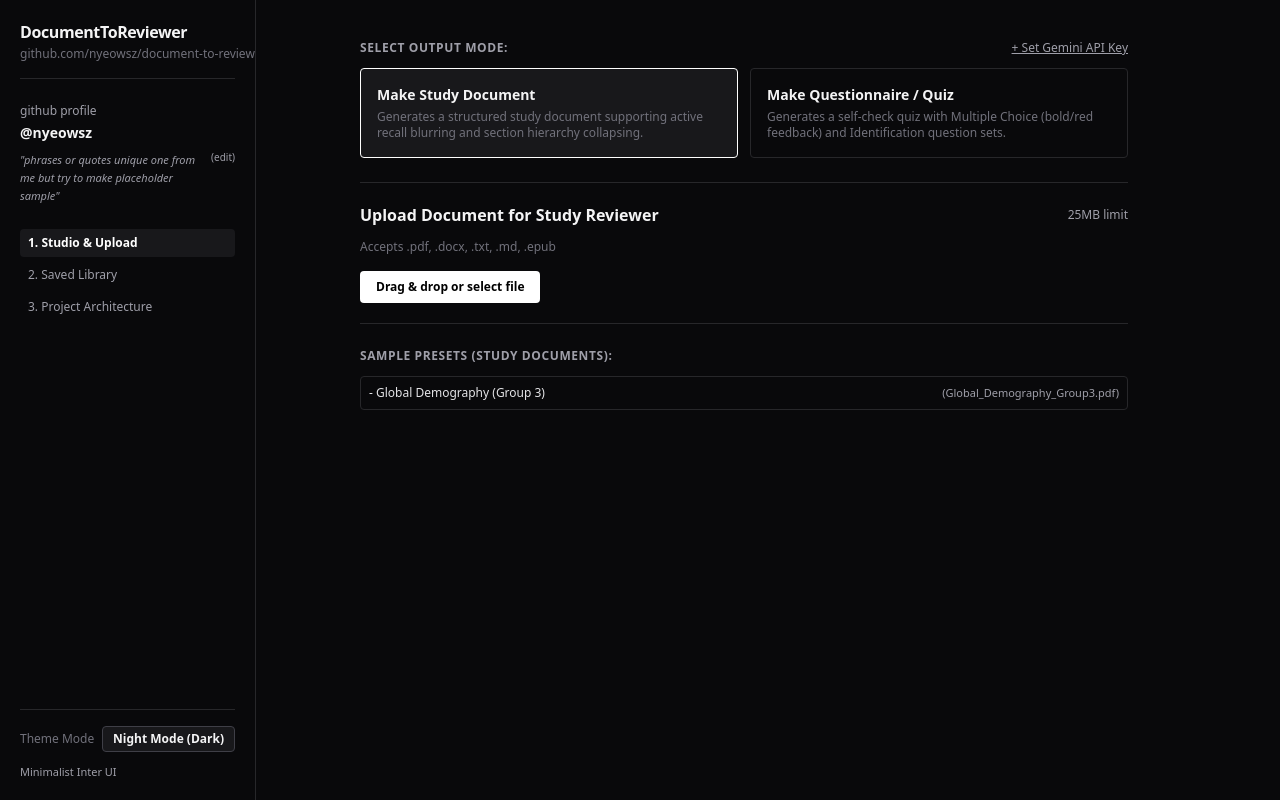
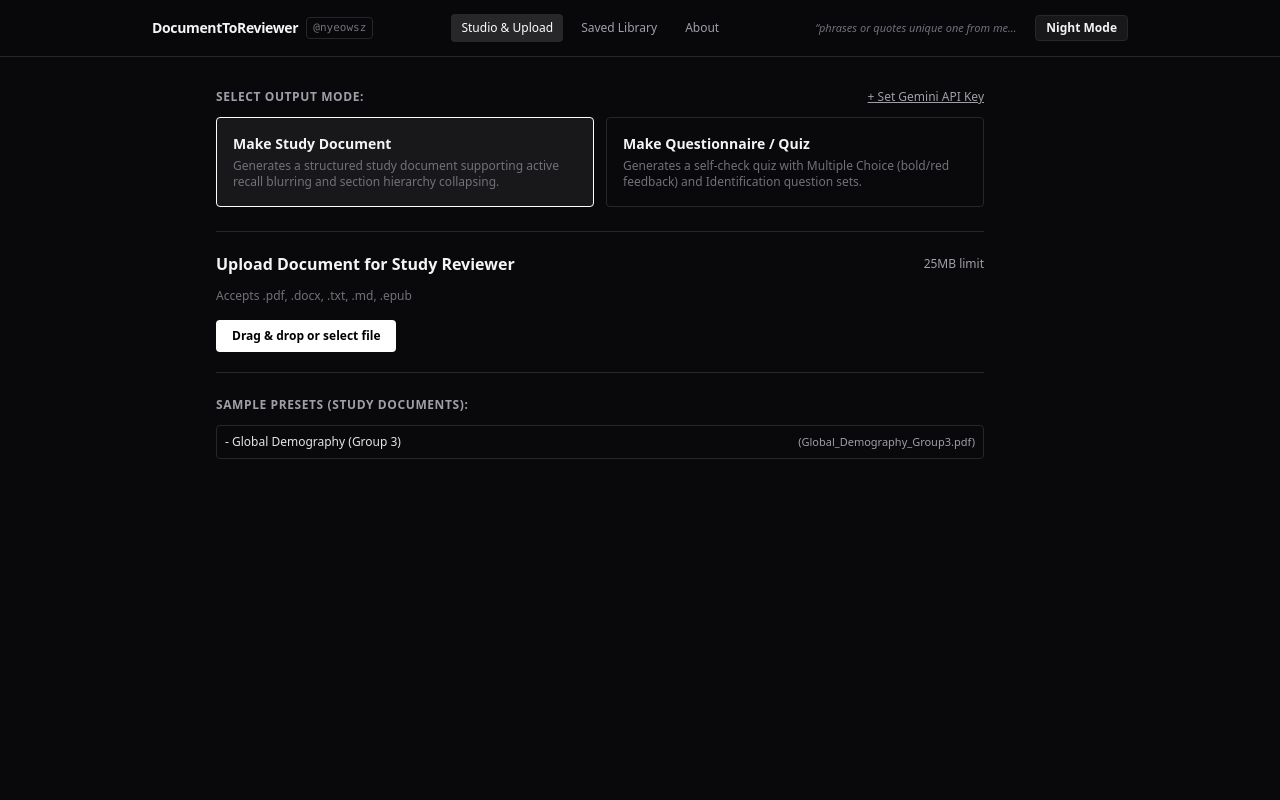
Before and after one commit to NyeowsZ/document-to-reviewer, a Next.js app: page / in a window 1280 px wide. Built offline with nearby package versions, Linux system fonts and the light colour scheme.

Commit message:
modify: sidebar to navbar

```diff
--- a/app/page.tsx
+++ b/app/page.tsx
@@ -1,7 +1,7 @@
 'use client';
 
 import React, { useState, useEffect } from 'react';
-import { Sidebar } from '../components/Sidebar';
+import { Navbar } from '../components/Navbar';
 import { UploadZone } from '../components/UploadZone';
 import { ReviewerStudio } from '../components/ReviewerStudio';
 import { PortfolioAbout } from '../components/PortfolioAbout';
@@ -41,10 +41,12 @@ export default function Home() {
     setSelectedReviewer(null);
   };
 
+  const isStudyingOrQuiz = activeTab === 'studio' && selectedReviewer !== null;
+
   return (
-    <div className="bg-white dark:bg-zinc-950 text-black dark:text-zinc-100 min-h-screen md:h-screen flex flex-col md:flex-row font-sans md:overflow-hidden selection:bg-black selection:text-white dark:selection:bg-white dark:selection:text-black transition-colors">
-      {/* Sidebar strictly following sketch layout */}
-      <Sidebar
+    <div className="bg-white dark:bg-zinc-950 text-black dark:text-zinc-100 min-h-screen flex flex-col font-sans selection:bg-black selection:text-white dark:selection:bg-white dark:selection:text-black transition-colors">
+      {/* Top Navbar */}
+      <Navbar
         activeTab={activeTab}
         setActiveTab={(tab) => {
           setActiveTab(tab);
@@ -53,10 +55,11 @@ export default function Home() {
         setUserQuote={setUserQuote}
         theme={theme}
         toggleTheme={toggleTheme}
+        isFocusedMode={isStudyingOrQuiz}
       />
 
-      {/* Main Right Workspace Area */}
-      <main className="flex-1 p-6 md:p-10 overflow-y-auto h-full max-w-4xl mx-auto w-full">
+      {/* Main Workspace Area - full width, clean, uncluttered reading & quiz view */}
+      <main className="flex-1 w-full max-w-4xl mx-auto px-4 sm:px-6 py-6 sm:py-8 overflow-y-auto">
         {activeTab === 'studio' && (
           <>
             {selectedReviewer ? (
--- /dev/null
+++ b/components/Navbar.tsx
@@ -0,0 +1,153 @@
+'use client';
+
+import React, { useState } from 'react';
+import { ActiveTab } from '../types/reviewer';
+
+interface NavbarProps {
+  activeTab: ActiveTab;
+  setActiveTab: (tab: ActiveTab) => void;
+  userQuote: string;
+  setUserQuote: (quote: string) => void;
+  theme: 'light' | 'dark';
+  toggleTheme: () => void;
+  isFocusedMode?: boolean;
+}
+
+export const Navbar: React.FC<NavbarProps> = ({
+  activeTab,
+  setActiveTab,
+  userQuote,
+  setUserQuote,
+  theme,
+  toggleTheme,
+  isFocusedMode = false,
+}) => {
+  const [isEditingQuote, setIsEditingQuote] = useState(false);
+  const [showQuoteModal, setShowQuoteModal] = useState(false);
+
+  return (
+    <header className="w-full shrink-0 bg-white/90 dark:bg-zinc-950/90 backdrop-blur-md border-b border-zinc-200 dark:border-zinc-800 font-sans text-sm text-black dark:text-zinc-100 z-30 transition-all">
+      <div className="max-w-5xl mx-auto px-4 sm:px-6 h-14 flex items-center justify-between gap-4">
+        {/* Left: Brand / Title */}
+        <div className="flex items-center gap-3 min-w-0">
+          <button
+            onClick={() => setActiveTab('studio')}
+            className="flex items-center gap-2 text-left group focus:outline-none"
+          >
+            <span className="font-bold text-sm tracking-tight text-zinc-900 dark:text-zinc-100 group-hover:opacity-80 transition-opacity">
+              DocumentToReviewer
+            </span>
+            <span className="hidden sm:inline-block text-[11px] font-mono px-1.5 py-0.5 rounded border border-zinc-200 dark:border-zinc-800 text-zinc-500">
+              @nyeowsz
+            </span>
+          </button>
+        </div>
+
+        {/* Center: Navigation Tabs */}
+        <nav className="flex items-center gap-1 sm:gap-2 text-xs">
+          <button
+            onClick={() => setActiveTab('studio')}
+            className={`px-2.5 py-1.5 rounded transition-all font-medium ${
+              activeTab === 'studio'
+                ? 'bg-zinc-100 dark:bg-zinc-800 text-black dark:text-white font-bold'
+                : 'text-zinc-600 dark:text-zinc-400 hover:text-black dark:hover:text-white hover:bg-zinc-50 dark:hover:bg-zinc-900'
+            }`}
+          >
+            Studio & Upload
+          </button>
+          <button
+            onClick={() => setActiveTab('library')}
+            className={`px-2.5 py-1.5 rounded transition-all font-medium ${
+              activeTab === 'library'
+                ? 'bg-zinc-100 dark:bg-zinc-800 text-black dark:text-white font-bold'
+                : 'text-zinc-600 dark:text-zinc-400 hover:text-black dark:hover:text-white hover:bg-zinc-50 dark:hover:bg-zinc-900'
+            }`}
+          >
+            Saved Library
+          </button>
+          <button
+            onClick={() => setActiveTab('about')}
+            className={`px-2.5 py-1.5 rounded transition-all font-medium ${
+              activeTab === 'about'
+                ? 'bg-zinc-100 dark:bg-zinc-800 text-black dark:text-white font-bold'
+                : 'text-zinc-600 dark:text-zinc-400 hover:text-black dark:hover:text-white hover:bg-zinc-50 dark:hover:bg-zinc-900'
+            }`}
+          >
+            About
+          </button>
+        </nav>
+
+        {/* Right: User Quote popover/badge & Theme Toggle */}
+        <div className="flex items-center gap-2 shrink-0">
+          {/* Quote Preview / Quick edit button */}
+          <div className="relative hidden md:block">
+            <button
+              onClick={() => setShowQuoteModal(!showQuoteModal)}
+              className="max-w-[180px] lg:max-w-[220px] truncate text-[11px] italic text-zinc-500 hover:text-zinc-800 dark:hover:text-zinc-200 px-2 py-1 rounded hover:bg-zinc-100 dark:hover:bg-zinc-900 transition-colors"
+              title="Click to view/edit custom quote"
+            >
+              &ldquo;{userQuote}&rdquo;
+            </button>
+
+            {showQuoteModal && (
+              <div className="absolute right-0 top-full mt-2 w-72 bg-white dark:bg-zinc-900 border border-zinc-200 dark:border-zinc-800 rounded-lg p-3 shadow-xl z-50">
+                <div className="flex items-center justify-between mb-2">
+                  <span className="text-xs font-semibold text-zinc-500">Custom Quote</span>
+                  <button
+                    onClick={() => setShowQuoteModal(false)}
+                    className="text-xs text-zinc-400 hover:text-zinc-700 dark:hover:text-zinc-200"
+                  >
+                    ✕
+                  </button>
+                </div>
+                {isEditingQuote ? (
+                  <div className="space-y-2">
+                    <textarea
+                      value={userQuote}
+                      onChange={(e) => setUserQuote(e.target.value)}
+                      className="w-full text-xs bg-zinc-50 dark:bg-zinc-950 p-2 rounded border border-zinc-300 dark:border-zinc-700 focus:outline-none"
+                      rows={3}
+                    />
+                    <div className="flex justify-end gap-2">
+                      <button
+                        onClick={() => setIsEditingQuote(false)}
+                        className="px-2.5 py-1 text-xs bg-black text-white dark:bg-white dark:text-black rounded font-medium"
+                      >
+                        Done
+                      </button>
+                    </div>
+                  </div>
+                ) : (
+                  <div className="space-y-2">
+                    <p className="text-xs italic text-zinc-700 dark:text-zinc-300">&ldquo;{userQuote}&rdquo;</p>
+                    <button
+                      onClick={() => setIsEditingQuote(true)}
+                      className="text-[11px] text-zinc-400 hover:text-zinc-900 dark:hover:text-zinc-100 underline"
+                    >
+                      Edit quote
+                    </button>
+                  </div>
+                )}
+              </div>
+            )}
+          </div>
+
+          {/* Theme Toggle Button */}
+          <button
+            onClick={toggleTheme}
+            className="p-1.5 sm:px-2.5 sm:py-1 rounded text-xs font-semibold border border-zinc-200 dark:border-zinc-800 bg-zinc-50 dark:bg-zinc-900 hover:bg-zinc-100 dark:hover:bg-zinc-800 transition-colors"
+            title={theme === 'dark' ? 'Switch to Day Mode (Light)' : 'Switch to Night Mode (Dark)'}
+            aria-label="Toggle Theme"
+          >
+            <span className="hidden sm:inline">
+              {theme === 'dark' ? 'Night Mode' : 'Day Mode'}
+            </span>
+            <span className="sm:hidden font-mono text-xs">
+              {theme === 'dark' ? '🌙' : '☀️'}
+            </span>
+          </button>
+        </div>
+      </div>
+    </header>
+  );
+};
--- a/components/ReviewerStudio.tsx
+++ b/components/ReviewerStudio.tsx
@@ -19,20 +19,20 @@ export const ReviewerStudio: React.FC<ReviewerStudioProps> = ({
   const isDocumentType = reviewer.reviewerType === 'document';
 
   return (
-    <div className="font-sans text-sm text-black dark:text-zinc-100 max-w-3xl space-y-6">
+    <div className="font-sans text-sm text-black dark:text-zinc-100 max-w-3xl mx-auto space-y-6">
       {/* Top Navigation & Type Badge */}
       <div className="flex flex-wrap items-center justify-between pb-3 border-b border-zinc-200 dark:border-zinc-800 text-xs gap-3">
         <div className="flex items-center gap-2">
           <button
             onClick={onBackToUpload}
-            className="hover:underline text-zinc-500 mr-2 font-medium"
+            className="inline-flex items-center gap-1.5 px-2.5 py-1 rounded bg-zinc-100 dark:bg-zinc-800 hover:bg-zinc-200 dark:hover:bg-zinc-700 text-zinc-700 dark:text-zinc-200 font-medium transition-colors"
           >
-            &lt; Back
+            ← Back to Documents
           </button>
-          <span className="font-bold text-sm text-zinc-900 dark:text-zinc-100">
+          <span className="font-bold text-sm text-zinc-900 dark:text-zinc-100 truncate max-w-xs md:max-w-md">
             {reviewer.title}
           </span>
-          <span className="text-zinc-400 text-[11px]">({reviewer.fileName})</span>
+          <span className="text-zinc-400 text-[11px] hidden sm:inline">({reviewer.fileName})</span>
         </div>
 
         <div className="flex items-center gap-2">
```
